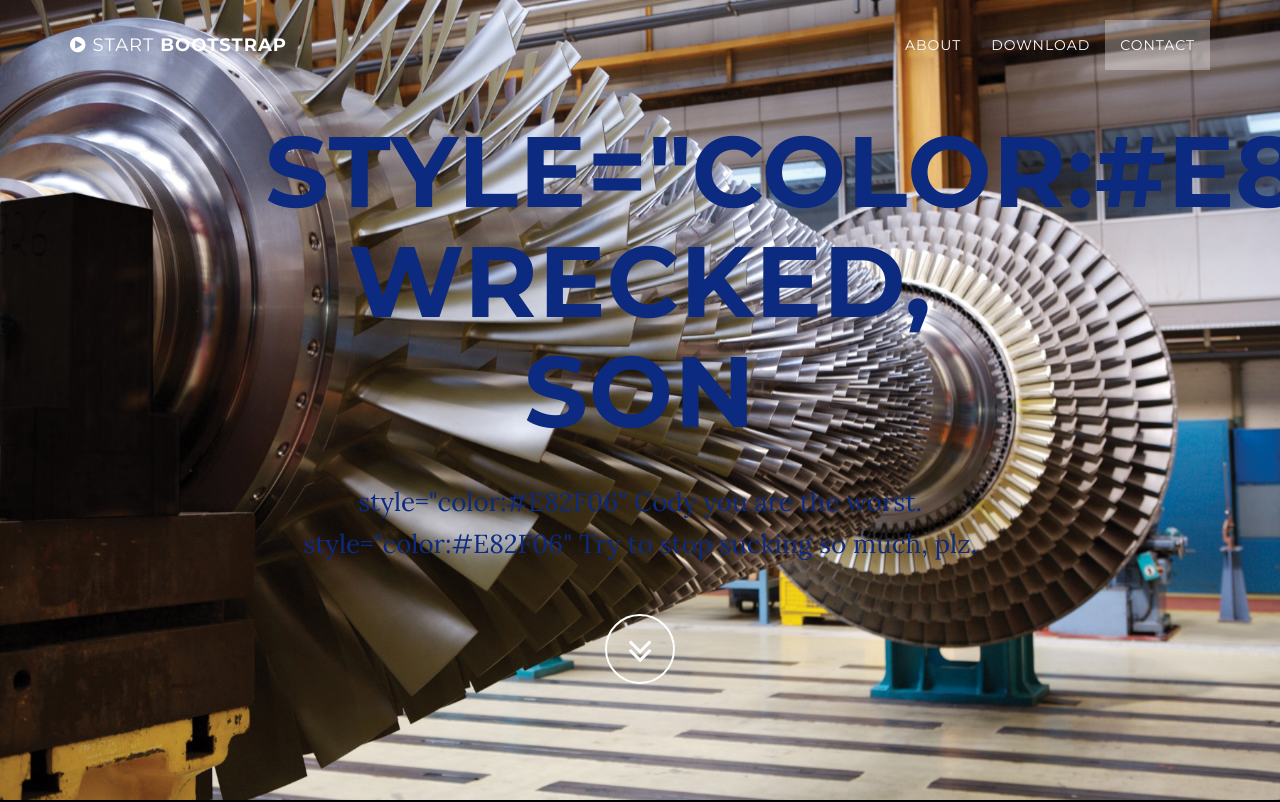
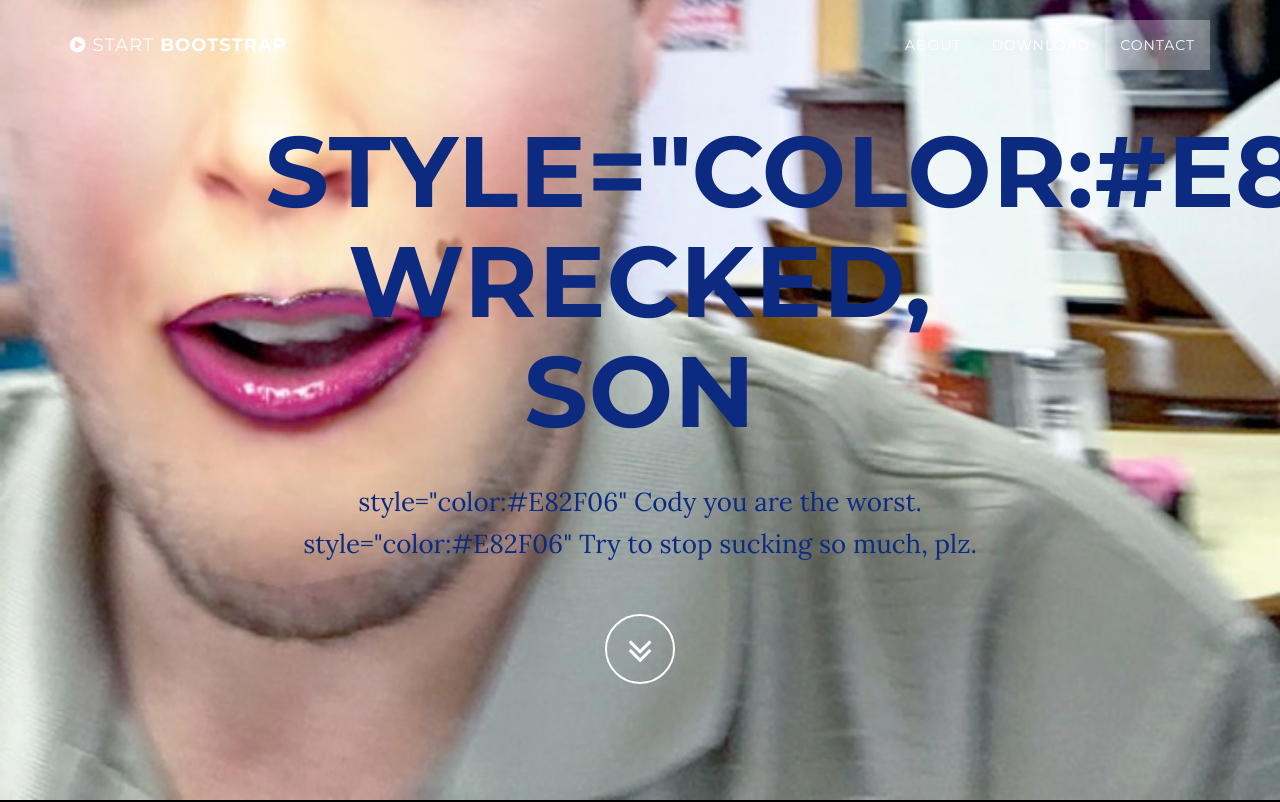
Before and after one commit to mikkelsenmk/mikkelsenmk.github.io, a plain HTML site: page index.html in a window 1280 px wide. Shown: the top 802 px of the page. Drawn offline with Linux system fonts and the light colour scheme; some packages are replaced by stand-ins of ours.

Commit message:
Cody pic

```diff
--- a/css/grayscale.css
+++ b/css/grayscale.css
@@ -147,7 +147,7 @@ a:focus {
     padding: 100px 0;
     text-align: center;
     color: #0B2A80;
-    background: url(../img/GT3.jpg) no-repeat bottom center scroll;
+    background: url(../img/IMG_5702.JPG) no-repeat bottom center scroll;
     background-color: #000;
     -webkit-background-size: cover;
     -moz-background-size: cover;
```
Also changed, not shown: img/IMG_5702.JPG (added).
